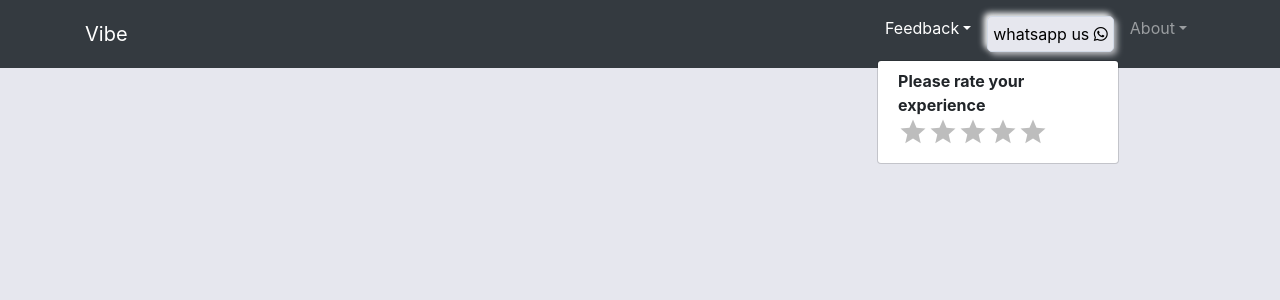
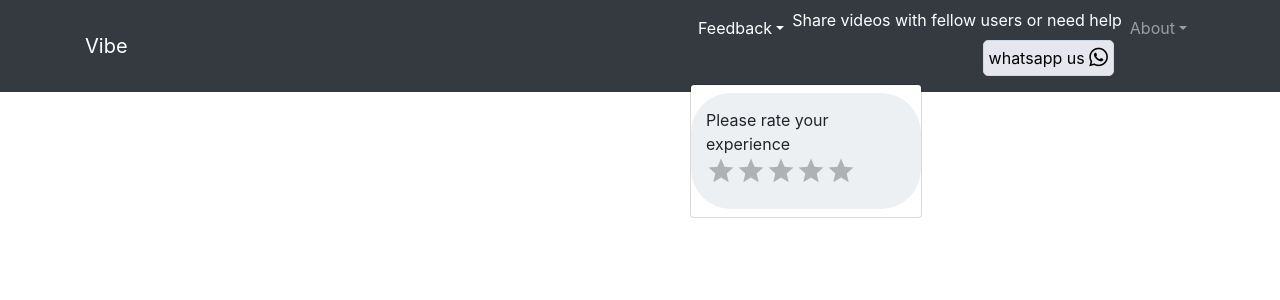
Before and after one commit to Himanshusinghofficial/NavbarTest, a React (Create React App) app: page / in a window 1280 px wide. Both pictures are taken after a click on the button "Feedback". Shown: the top 300 px of the page. Built offline with nearby package versions, Linux system fonts and the light colour scheme.

Commit message:
make changes

```diff
--- a/src/App.css
+++ b/src/App.css
@@ -1,7 +1,3 @@
-body {
-      background-color: #E6E7EE;
-    }
-
     .buttoncss {
       background-color: #E6E7EE;
       border: 1px solid #d1d9e6;
@@ -10,13 +6,56 @@ body {
       padding: 5px 5px;
     }
 
-    .neomorphic-shadows {
-      -webkit-box-shadow: 3px 3px 6px #b8b9be, -3px -3px 6px #fff;
-            box-shadow: 3px 3px 6px #b8b9be, -3px -3px 6px #fff;
+
+    .login-div {
+      width: 100%;
+      height: auto;
+      padding: 15px 15px 15px 15px;
+      border-radius: 40px;
+      background: #ecf0f3;
+    }
+    .fields {
+      width: 100%;
+      /* padding: 5px 5px 5px 5px; */
+    }
+    .fields input {
+      /* border: none;
+      outline:none;
+      background: none;
+      font-size: 18px;
+      color: #555;  */
+       /* padding:50px 10px 50px 5px; */
+    }
+    .username, .password {
+      border-radius: 20px;
+      padding: 20px;
+      box-shadow: inset 8px 8px 8px #cbced1,
+                  inset -8px -8px 8px #ffffff;
+
     }
 
-    .neomorphic-shadows-hover:hover {
+
+    .signin-button {
+      outline: none;
+      border:none;
       cursor: pointer;
-      -webkit-box-shadow: inset 2px 2px 5px #b8b9be, inset -3px -3px 7px #fff;
-            box-shadow: inset 2px 2px 5px #b8b9be, inset -3px -3px 7px #fff;
+      width:40%;
+      height: 60px;
+      border-radius: 30px;
+      font-size: 20px;
+      font-weight: 700;
+      float: right;
+      font-family: 'Lato', sans-serif;
+      color:#fff;
+      text-align: center;
+      background: #24cfaa;
+      box-shadow: 3px 3px 8px #b1b1b1,
+                  -3px -3px 8px #ffffff;
+      transition: 0.5s;
     }
+    .signin-button:hover {
+      background:#2fdbb6;
+    }
+    .signin-button:active {
+      background:#1da88a;
+    }
--- a/src/components/TopNavbar.js
+++ b/src/components/TopNavbar.js
@@ -25,8 +25,8 @@ return (
     </Nav>
     <Nav>
       <NavDropdown title="Feedback" id="collasible-nav-dropdown">
-        <div style={{margin:'0px 20px 0px 20px'}}>
-        <div><b>Please rate your experience</b></div>
+        <div class="login-div" >
+        <div>Please rate your experience</div>
         <div className={classes.root}>
       <Rating
         name="hover-feedback"
@@ -40,22 +40,26 @@ return (
     </div>
     {value > 0 ? <>
     <label>please help us improve</label><br/>
-     <TextareaAutosize aria-label="empty textarea" placeholder="share your feedback" style={{marginLeft:'1px',marginTop:'2px',paddingRight:'20px'}} /><br/>
-     <input type="tel" id="phone" name="phone" placeholder="Phone(optional)" type="number" style={{ marginLeft:'1px'}}/>
-     <Button class="btn my-2 my-sm-0" type="submit" style={{ backgroundColor: '#e33d53', borderColor: 'white', color: 'white', marginLeft:'2px'}}>Submit</Button>
+        <div class="fields">
+          <TextareaAutosize type="text" placeholder="Features you want Anything you liked/disliked" className="username fields input" style={{outline:'none'}}/>
+          <TextareaAutosize type="number" placeholder="Phone(optional)" class="password" style={{outline:'none',padding:'15px'}}/>
+          <button class="signin-button" style={{outline:'none'}}>Submit</button>
+        </div>
+
       </> : " "}
     </div>
       </NavDropdown>
-      <Nav.Link href="#" target="_blank"><button class="buttoncss neomorphic-shadows neomorphic-shadows-hover">whatsapp us <i class="fab fa-whatsapp"></i></button></Nav.Link>
+      <div style={{color:'white'}}>
+      <div><div>Share videos with fellow users or need help</div><Nav.Link href="#" style={{float: 'right'}}><button class="buttoncss neomorphic-shadows neomorphic-shadows-hover" style={{outline:'none'}}>whatsapp us <i class="fab fa-whatsapp fa-lg"></i></button></Nav.Link>
+      </div>
+      </div>
       <NavDropdown title="About" id="collasible-nav-dropdown">
-      <div className="container" style={{marginTop:'20px'}}>
            <h5 style={{textAlign:'center'}}>
            <u>About us</u>
            </h5>
-           <div class="Details">
+           <div class="login-div">
            <div>Moved to Goa after COVID-19. fell in love with it. Spent an year figuring out the best places. Now want to help others get the best out of Goa</div>
            </div>
-        </div>
       </NavDropdown>
     </Nav>
   </Navbar.Collapse>
```
